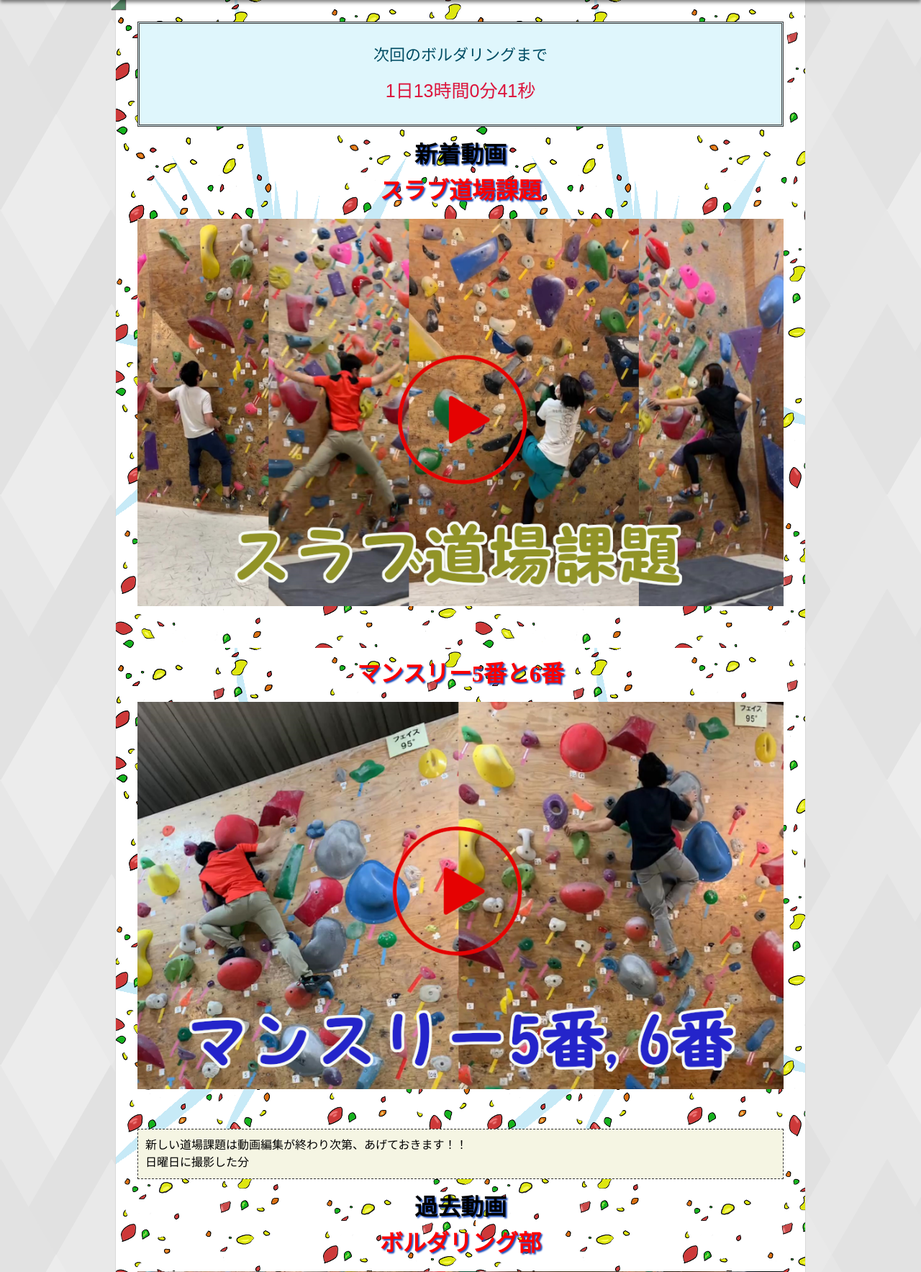
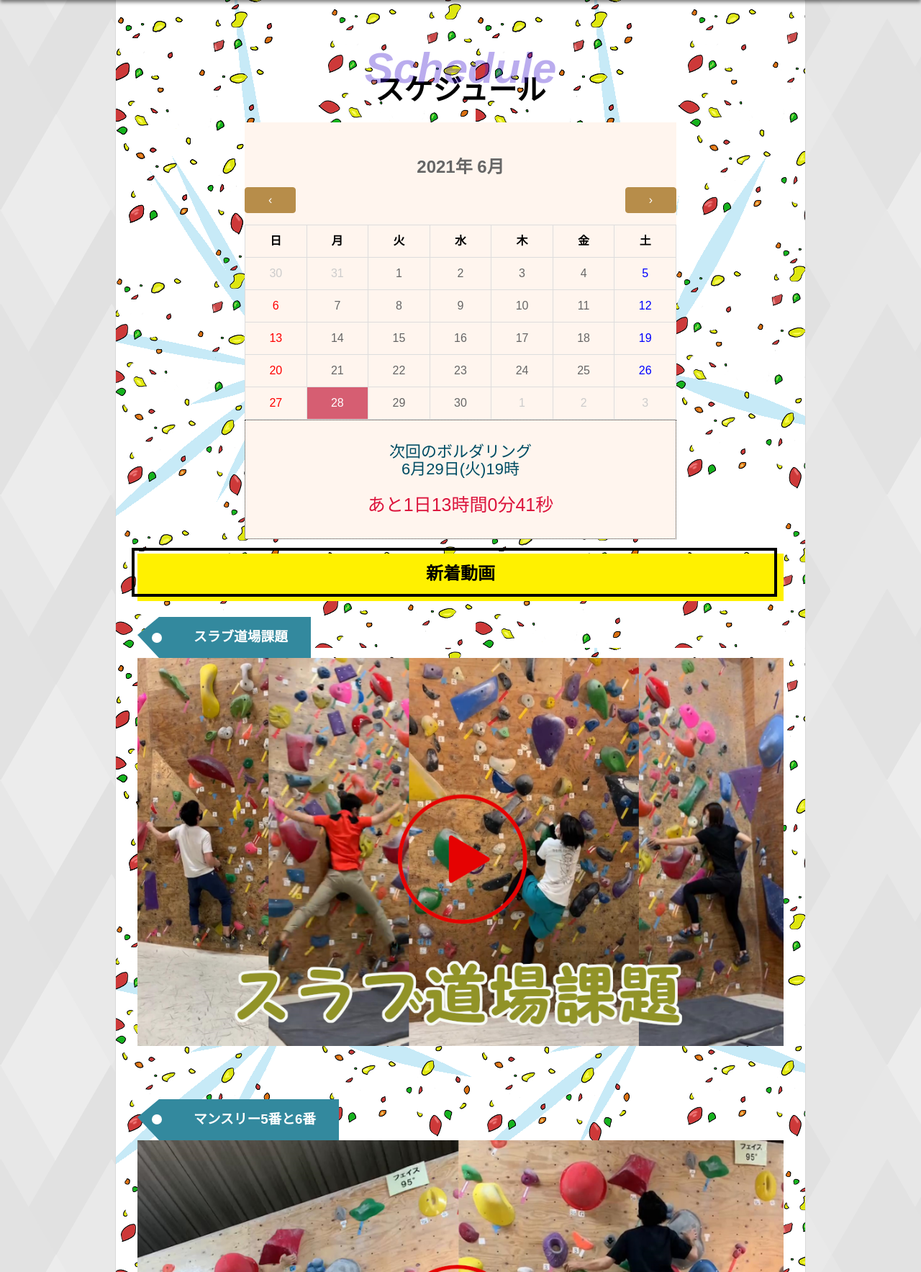
Before and after one commit to katsuki-hub/climbing, a PHP site: page / in a window 1280 px wide. Shown: the part 105-1872 px from the top of the page at 72% size. Run offline with PHP 8.4, Linux system fonts and the light colour scheme; some libraries are stand-ins or nearby versions.

Commit message:
カレンダー機能追加

```diff
--- /dev/null
+++ b/CSS/calendar.css
@@ -0,0 +1,94 @@
+@charset "utf-8";
+/*全体*/
+
+.wrapper {
+  max-width: 600px;
+  margin: 0 auto;
+  color: #666;
+  background-color: seashell;
+}
+
+#header {
+  text-align: center;
+  font-size: 24px;
+  width: 100%;
+  margin: 1rem 0 0;
+}
+
+/*カレンダー*/
+
+#calendar {
+  text-align: center;
+  width: 100%;
+}
+
+table {
+  border-collapse: collapse;
+  width: 100%;
+}
+
+th {
+  color: #000;
+}
+
+th, td {
+  border: 1px solid #ddd;
+  padding-top: 10px;
+  padding-bottom: 10px;
+  text-align: center;
+}
+
+/*日曜日*/
+
+td:first-child {
+  color: red;
+}
+
+/*土曜日*/
+
+td:last-child {
+  color: blue;
+}
+
+/*前後月の日付*/
+
+td.disabled {
+  color: #ccc;
+}
+
+/*本日*/
+
+td.today {
+  background-color: #D65E72;
+  color: #fff;
+}
+
+/*ボタン*/
+
+#next-prev-button {
+  position: relative;
+}
+
+#next-prev-button button {
+  cursor: pointer;
+  background: #B78D4A;
+  color: #fff;
+  border: 1px solid #B78D4A;
+  border-radius: 4px;
+  font-size: 1rem;
+  padding: 0.5rem 2rem;
+  margin: 1rem 0;
+}
+
+#next-prev-button button:hover {
+  background-color: #D4BB92;
+  border-color: #D4BB92;
+}
+
+#prev {
+  float: left;
+}
+
+#next {
+  float: right;
+}
--- a/CSS/climb.css
+++ b/CSS/climb.css
@@ -73,84 +73,74 @@ header {
 	min-height: calc(100% - 200px);
 }
 
-.heading {
+section h1 {
 	position: relative;
 	padding-top: 50px;
-	padding-bottom: 50px;
-	font-size: 24px;
+	padding-bottom: 0;
+	font-size: 40px;
 	text-align: center;
 }
 
-.heading span {
-	position: relative;
-	z-index: 2;
-}
-
-.heading::before {
+section h1::before {
 	content: attr(data-en);
 	position: absolute;
 	top: 20px;
 	left: 50%;
 	transform: translateX(-50%);
-	color: rgba(223, 45, 178, 0.2);
-	font-size: 70px;
+	color: rgba(66, 27, 209, 0.363);
+	font-size: 60px;
 	font-style: italic;
 }
 
-.heading::after {
-	content: '';
-	position: absolute;
-	bottom: 0;
-	left: 50%;
-	transform: translate(-50%) rotate(30deg);
-	width: 2px;
-	height: 30px;
-	background-color: rgb(226, 23, 84);
+section h2 {
+  position: relative;
+	text-align: center;
+  padding: 1rem 2rem calc(1rem + 10px);
+  background: #fff100;
+	margin-bottom: 3px;
 }
 
-section h1 {
-	font-size: 32px;
-	color: #000000;
-	text-align: center;
-	font-family: meiryo;
-	text-shadow: 2px 2px 2px #1E50BF;
+section h2:before {
+  position: absolute;
+  top: -8px;
+  left: -8px;
+  width: 99%;
+  height: 90%;
+  content: '';
+  border: 4px solid #000;
 }
 
-section h2 {
-	font-size: 32px;
-	color: #fc0000;
-	font-family: meiryo;
-	text-shadow: 2px 2px 2px #1E50BF;
-	text-align: center;
-}
-
-section h2:after {
-	position: absolute;
-	content: '';
-	top: -7px;
-	left: -7px;
-	border-width: 0 0 20px 20px;
-	border-style: dashed;
-	border-color: #fff #fff #558866;
-	box-shadow: 1px 1px 1px rgba(0, 0, 0, 0.2);
-}
 
 h3 {
 	position: relative;
-	padding: 1rem .5rem;
-	color: rgb(15, 70, 1);
+	display: inline-block;
+	height: 25px;
+	margin-left: 30px;
+	margin-bottom: 0;
+	padding: 1rem 2rem 1rem 3rem;
+	color: #fff;
+	background: #33899e;
+}
+
+h3:before {
+	position: absolute;
+	top: 0;
+	left: -30px;
+	content: '';
+	border-width: 25px 30px 32px 0;
+	border-style: solid;
+	border-color: transparent #33899e transparent transparent;
 }
 
 h3:after {
 	position: absolute;
-	bottom: 0;
-	left: 0;
-	width: 100%;
-	height: 6px;
+	top: calc(50% - 7px);
+	left: -10px;
+	width: 14px;
+	height: 14px;
 	content: '';
-	border-radius: 3px;
-	background-image: -webkit-linear-gradient(20deg, yellow, blue, orange, purple, green, red);
-	background-image: linear-gradient(70deg, yellow, blue, orange, purple, green, red);
+	border-radius: 50%;
+	background: #fff;
 }
 
 h4 {
--- /dev/null
+++ b/calendar.js
@@ -0,0 +1,74 @@
+const week = ["日", "月", "火", "水", "木", "金", "土"];
+const today = new Date();
+// 月末だとずれる可能性があるため、1日固定で取得
+var showDate = new Date(today.getFullYear(), today.getMonth(), 1);
+
+// 初期表示
+window.onload = function () {
+  showProcess(today, calendar);
+};
+// 前の月表示
+function prev() {
+  showDate.setMonth(showDate.getMonth() - 1);
+  showProcess(showDate);
+}
+
+// 次の月表示
+function next() {
+  showDate.setMonth(showDate.getMonth() + 1);
+  showProcess(showDate);
+}
+
+// カレンダー表示
+function showProcess(date) {
+  var year = date.getFullYear();
+  var month = date.getMonth();
+  document.querySelector('#header').innerHTML = year + "年 " + (month + 1) + "月";
+
+  var calendar = createProcess(year, month);
+  document.querySelector('#calendar').innerHTML = calendar;
+}
+
+// カレンダー作成
+function createProcess(year, month) {
+  // 曜日
+  var calendar = "<table><tr class='dayOfWeek'>";
+  for (var i = 0; i < week.length; i++) {
+    calendar += "<th>" + week[i] + "</th>";
+  }
+  calendar += "</tr>";
+
+  var count = 0;
+  var startDayOfWeek = new Date(year, month, 1).getDay();
+  var endDate = new Date(year, month + 1, 0).getDate();
+  var lastMonthEndDate = new Date(year, month, 0).getDate();
+  var row = Math.ceil((startDayOfWeek + endDate) / week.length);
+
+  // 1行ずつ設定
+  for (var i = 0; i < row; i++) {
+    calendar += "<tr>";
+    // 1colum単位で設定
+    for (var j = 0; j < week.length; j++) {
+      if (i == 0 && j < startDayOfWeek) {
+        // 1行目で1日まで先月の日付を設定
+        calendar += "<td class='disabled'>" + (lastMonthEndDate - startDayOfWeek + j + 1) + "</td>";
+      } else if (count >= endDate) {
+        // 最終行で最終日以降、翌月の日付を設定
+        count++;
+        calendar += "<td class='disabled'>" + (count - endDate) + "</td>";
+      } else {
+        // 当月の日付を曜日に照らし合わせて設定
+        count++;
+        if (year == today.getFullYear()
+          && month == (today.getMonth())
+          && count == today.getDate()) {
+          calendar += "<td class='today'>" + count + "</td>";
+        } else {
+          calendar += "<td>" + count + "</td>";
+        }
+      }
+    }
+    calendar += "</tr>";
+  }
+  return calendar;
+}
--- a/index.html
+++ b/index.html
@@ -19,6 +19,7 @@
   <title>ボルダリング部</title>
   <meta name="description" content="ボルダリング部の活動映像集ページです！">
   <link href="css/climb.css" rel="stylesheet" type="text/css">
+  <link href="css/calendar.css" rel="stylesheet" type="text/css">
   <link rel="icon" type="image/x-icon" href="favicon.ico">
   <link rel="apple-touch-icon" sizes="180x180" href="apple-touch-icon.png">
   <link rel="icon" type="image/png" sizes="192x192" href="android-touch-icon.png">
@@ -56,26 +57,42 @@
   </header>
   <div class="main-wrapper">
     <section>
+      <h1 data-en="Schedule">スケジュール</h1>
+      <div class="wrapper">
+        <!-- xxxx年xx月を表示 -->
+        <h1 id="header"></h1>
+
+        <!-- ボタンクリックで月移動 -->
+        <div id="next-prev-button">
+          <button id="prev" onclick="prev()">‹</button>
+          <button id="next" onclick="next()">›</button>
+        </div>
+
+        <!-- カレンダー -->
+        <div id="calendar"></div>
+      </div>
+
+      <!-- 残り時間 -->
       <div
-        style="text-align: center; padding: 10px; margin-bottom: 10px; border: 3px double #333333; background-color: #dff6fc;">
-        <p style="font-size: 22px; color: rgb(0, 77, 100); ">次回のボルダリングまで</p>
-        <p class="timer"><span id="day"></span>日<span id="hour"></span>時間<span id="min"></span>分<span id="sec"></span>秒
+        style="text-align: center; max-width: 578px; margin: 0 auto; padding: 10px; margin-bottom: 10px; border:dotted 1px  #333333; background-color: seashell;">
+        <p style="font-size: 22px; color: rgb(0, 77, 100); ">次回のボルダリング<br>6月29日(火)19時<br></p>
+        <p class="timer">あと<span id="day"></span>日<span id="hour"></span>時間<span id="min"></span>分<span id="sec"></span>秒
         </p>
       </div>
-      <h1>新着動画</h1>
-      <h2>スラブ道場課題</h2>
+      <h2>新着動画</h2>
+      <h3>スラブ道場課題</h3>
       <a href="video/b2.mp4"><img class="video" src="images/b2.png" alt="道場スラブ"></a><br><br><br>
-      <h2>マンスリー5番と6番</h2>
+      <h3>マンスリー5番と6番</h3>
       <a href="video/b3.mp4"><img class="video" src="images/b3.png" alt="マンスリー56"></a><br><br><br>
       <div style="padding: 10px; margin-bottom: 10px; border: 1px dashed #333333; background-color: #f5f5e3;">
         新しい道場課題は動画編集が終わり次第、あげておきます！！<br>
         日曜日に撮影した分
       </div>
 
-      <h1>過去動画</h1>
-      <h2>ボルダリング部</h2>
+      <h2>過去動画</h2>
+      <h3>ボルダリング部</h3>
       <a href="video/bb.mp4"><img class="video" src="images/bb.jpg" alt="オープニング"></a><br><br><br>
-      <h2>マンスリー垂壁７番</h2>
+      <h3>マンスリー垂壁７番</h3>
       <a href="video/b1.mp4"><img class="video" src="images/b1.png" alt="マンスリー７番"></a><br><br><br>
 
 
@@ -111,7 +128,7 @@
     }
     recalc();
   </script>
-  <script src="https://cdn.rawgit.com/google/code-prettify/master/loader/run_prettify.js"></script>
+  <script src="calendar.js"></script>
 </body>
 
 </html>
```
Also changed, not shown: other parts of CSS/climb.css (+0 -67 lines).
